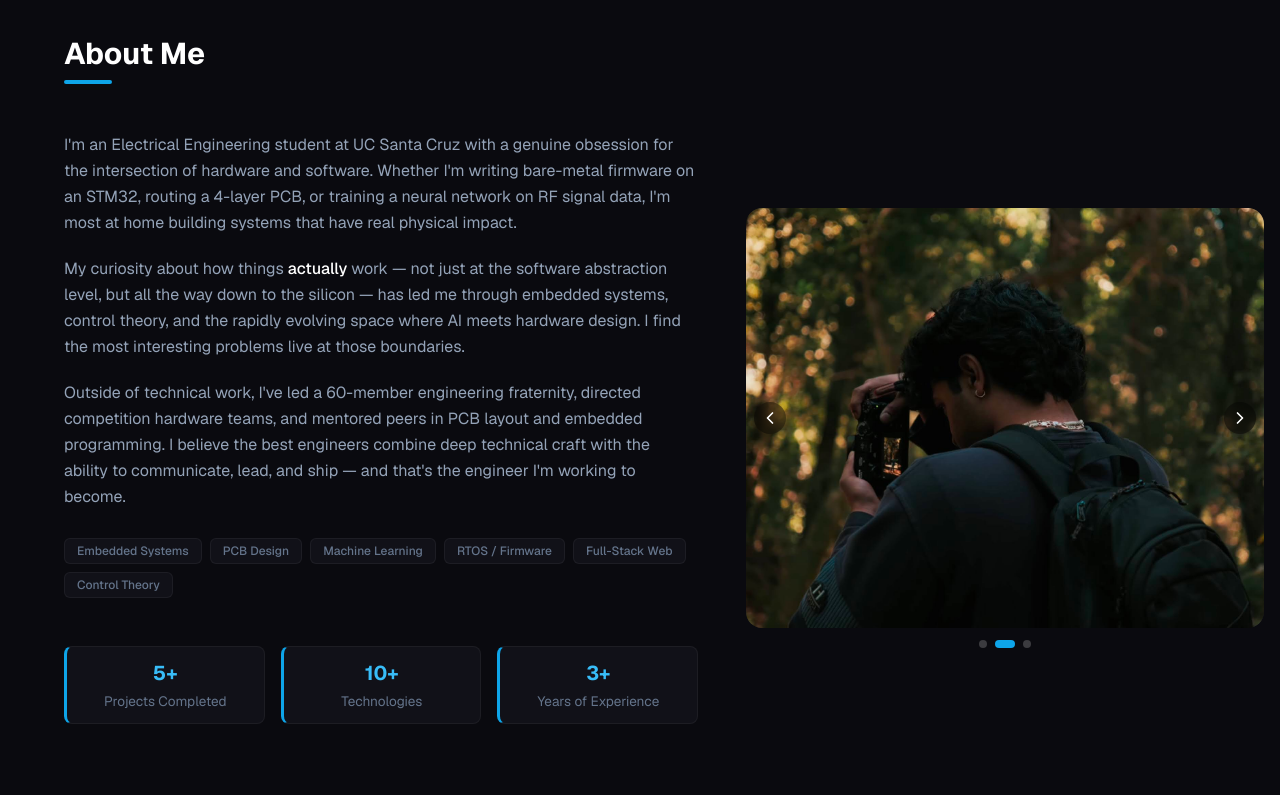
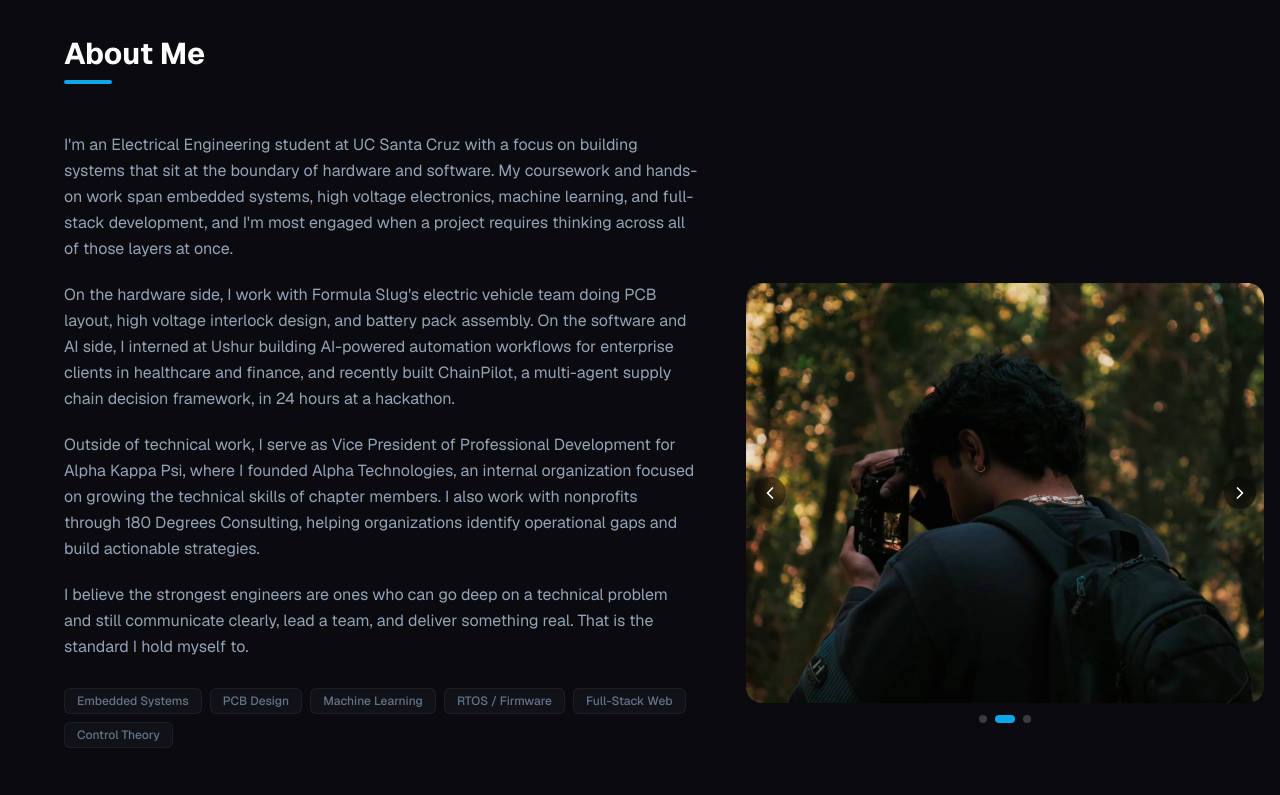
Before and after one commit to ethend5/Portfolio-Website, a Next.js app: page / in a window 1280 px wide. Shown: the part 860-1655 px from the top of the page. Built offline with nearby package versions, Linux system fonts and the light colour scheme; no server answers.

Commit message:
update portfolio content

```diff
--- a/src/components/sections/About.tsx
+++ b/src/components/sections/About.tsx
@@ -2,6 +2,8 @@
 
 import { motion, type Variants } from "framer-motion";
 import Carousel from "@/components/ui/Carousel";
+import { projects } from "@/data/projects";
+import { skills } from "@/data/skills";
 
 /*
  * ── Photo paths ────────────────────────────────────────────────────────────
@@ -16,11 +18,17 @@ const ABOUT_IMAGES = [
   "/images/about-3.jpg",
 ];
 
-const STATS = [
-  { value: "5+",  label: "Projects Completed" },
-  { value: "10+", label: "Technologies"       },
-  { value: "3+",  label: "Years of Experience" },
-] as const;
+// Year Ethen started gaining professional/engineering experience
+const EXPERIENCE_START_YEAR = 2023;
+
+function getStats() {
+  const yearsOfExperience = new Date().getFullYear() - EXPERIENCE_START_YEAR;
+  return [
+    { value: `${projects.length}+`, label: "Projects Completed"  },
+    { value: `${skills.length}+`,   label: "Technologies"        },
+    { value: `${yearsOfExperience}+`, label: "Years of Experience" },
+  ];
+}
 
 const containerVariants: Variants = {
   hidden: {},
@@ -67,28 +75,34 @@ export default function About() {
                        lg:col-start-1 lg:row-start-1"
           >
             <motion.p variants={itemVariants}>
-              I&apos;m an Electrical Engineering student at UC Santa Cruz with a genuine
-              obsession for the intersection of hardware and software. Whether I&apos;m
-              writing bare-metal firmware on an STM32, routing a 4-layer PCB, or training
-              a neural network on RF signal data, I&apos;m most at home building systems
-              that have real physical impact.
+              I&apos;m an Electrical Engineering student at UC Santa Cruz with a focus on
+              building systems that sit at the boundary of hardware and software. My
+              coursework and hands-on work span embedded systems, high voltage electronics,
+              machine learning, and full-stack development, and I&apos;m most engaged when
+              a project requires thinking across all of those layers at once.
             </motion.p>
 
             <motion.p variants={itemVariants}>
-              My curiosity about how things{" "}
-              <em className="text-white not-italic font-medium">actually</em> work — not
-              just at the software abstraction level, but all the way down to the silicon —
-              has led me through embedded systems, control theory, and the rapidly evolving
-              space where AI meets hardware design. I find the most interesting problems
-              live at those boundaries.
+              On the hardware side, I work with Formula Slug&apos;s electric vehicle team
+              doing PCB layout, high voltage interlock design, and battery pack assembly.
+              On the software and AI side, I interned at Ushur building AI-powered
+              automation workflows for enterprise clients in healthcare and finance, and
+              recently built ChainPilot, a multi-agent supply chain decision framework, in
+              24 hours at a hackathon.
             </motion.p>
 
             <motion.p variants={itemVariants}>
-              Outside of technical work, I&apos;ve led a 60-member engineering fraternity,
-              directed competition hardware teams, and mentored peers in PCB layout and
-              embedded programming. I believe the best engineers combine deep technical
-              craft with the ability to communicate, lead, and ship — and that&apos;s the
-              engineer I&apos;m working to become.
+              Outside of technical work, I serve as Vice President of Professional
+              Development for Alpha Kappa Psi, where I founded Alpha Technologies, an
+              internal organization focused on growing the technical skills of chapter
+              members. I also work with nonprofits through 180 Degrees Consulting, helping
+              organizations identify operational gaps and build actionable strategies.
+            </motion.p>
+
+            <motion.p variants={itemVariants}>
+              I believe the strongest engineers are ones who can go deep on a technical
+              problem and still communicate clearly, lead a team, and deliver something
+              real. That is the standard I hold myself to.
             </motion.p>
 
             {/* Quick-fact tags */}
@@ -133,7 +147,7 @@ export default function About() {
             className="lg:col-start-1 lg:row-start-2 lg:self-start"
           >
             <div style={{ display: "flex", gap: "16px", width: "100%" }}>
-              {STATS.map(({ value, label }) => (
+              {getStats().map(({ value, label }) => (
                 <motion.div
                   key={label}
                   variants={itemVariants}
--- a/src/components/sections/Contact.tsx
+++ b/src/components/sections/Contact.tsx
@@ -297,9 +297,9 @@ export default function Contact() {
             <div>
               <h3 className="text-xl font-semibold text-white mb-3">Let&apos;s connect</h3>
               <p className="text-text-secondary leading-relaxed text-sm">
-                I&apos;m always open to discussing new projects, internship opportunities,
-                research collaborations, or just geeking out about embedded systems and
-                hardware design. Drop me a line — I try to reply within 24 hours.
+                I&apos;m always open to talking about new projects, internship
+                opportunities, or just connecting with people working on interesting
+                problems. Feel free to reach out!
               </p>
             </div>
 
--- a/src/data/experience.ts
+++ b/src/data/experience.ts
@@ -16,6 +16,22 @@ export const experiences: Experience[] = [
       "Worked with regulated sectors, such as financial services, healthcare, and insurance, to comprehend automation and compliance needs.",
     ],
     skills: ["AI", "ML", "NLP"],
+  },
+  {
+    id: "180-consulting-2026",
+    company: "180 Degrees Consulting",
+    role: "Junior Consultant",
+    type: "technical",
+    startDate: "2026-05",
+    endDate: "Present",
+    description:
+      "Delivering strategic consulting services to nonprofit and social enterprise clients as part of the world's largest consultancy for nonprofits.",
+    responsibilities: [
+      "Worked directly with nonprofit clients to diagnose operational gaps and deliver actionable recommendations across a 10-week engagement cycle.",
+      "Conducted market research and stakeholder interviews to build out strategy decks used in client presentations.",
+      "Collaborated with a team of 4–6 consultants to scope project deliverables, divide workstreams, and hit weekly milestones.",
+    ],
+    skills: ["Strategy", "Market Research", "Client Management", "Consulting", "Presentation"],
   },
   {
     id: "akpsi-2026",
--- a/src/data/skills.ts
+++ b/src/data/skills.ts
@@ -69,6 +69,6 @@ export const skills: Skill[] = [
     category: "cad",
     icon: "SiFusion360",
     description: "3D modeling and CAM for prototyping custom hardware enclosures and brackets.",
-    proficiency: 4,
+    proficiency: 5,
   },
 ];
```
